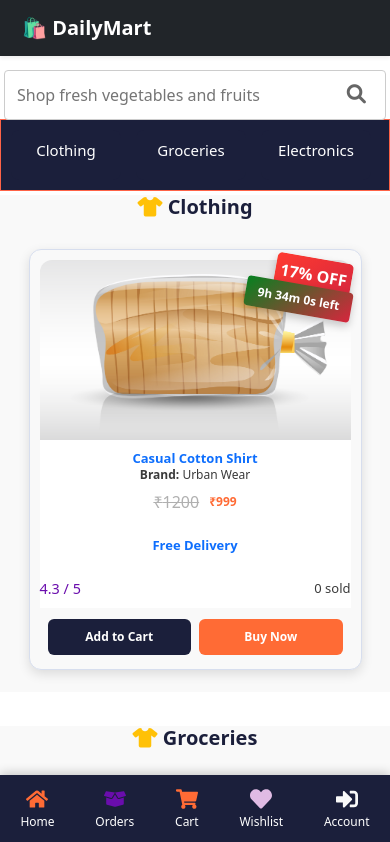
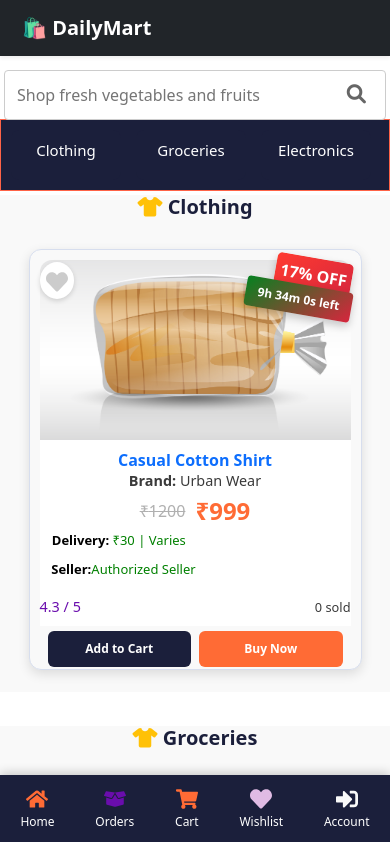
Before and after one commit to Nr-143/E-commerce, a React (Vite) app: page / in a window 390 px wide. Shown: the top 842 px of the page. Built offline with nearby package versions, Linux system fonts and the light colour scheme.

Commit message:
product box updated

```diff
--- a/src/components/PlacedOrderComponent/PlacedOrderComponent.jsx
+++ b/src/components/PlacedOrderComponent/PlacedOrderComponent.jsx
@@ -3,10 +3,14 @@ import { useNavigate } from "react-router-dom";
 import "../PlacedOrderComponent/PlacedOrderComponent.css";
 
 const PlacedOrders = ({ orders }) => {
-  const navigate = useNavigate(); // Hook for navigation
+  const navigate = useNavigate();
 
   const handleTrackOrder = (order) => {
-    navigate("/TrackOrder", { state: { order } }); // Redirect with order details
+    navigate("/TrackOrder", { state: { order } });
+  };
+
+  const handleCustomerService = () => {
+    alert("Contact Customer Care: 1800-123-456 | support@dailymart.com");
   };
 
   return (
@@ -21,27 +25,22 @@ const PlacedOrders = ({ orders }) => {
                 <img src={order.image} alt={order.product} className="order-image" />
                 <div className="order-info">
                   <p className="order-productName"><strong>{order.product}</strong></p>
-                  <p className="order-productId"><span style={{ color: "red",fontWeight:"bold" }}>Order ID: </span>{order.id}</p>
-                  <p className="order-date"> <span style={{ color: "red", fontWeight: "bold" }}>Ordered on: </span>{order.date}</p>
-                  <p className="order-delivery-date">📦 Delivery by: <strong>{order.deliveryDate}</strong></p>
+                  <p className="order-productId">Order ID: {order.id}</p>
+                  <p className="order-date">Ordered on: {order.date}</p>
+                  <p className="order-delivery-date">📦 Delivery by: {order.deliveryDate}</p>
                   <p className="order-address">📍 {order.address}</p>
                 </div>
               </div>
               <div className="order-status">
-                <p>
-                  Status:
-                  <span
-                    className={`status-${order.status.replace(/\s+/g, '').toLowerCase()}`}
-                  >
-                    {order.status}
-                  </span>
-                </p>
+                <p>Status: <span className={`status-${order.status.toLowerCase()}`}>{order.status}</span></p>
               </div>
-
-
+              <div className="order-actions">
+                <button className="track-order-btn" onClick={() => handleTrackOrder(order)}>Track</button>
+                <button className="cancel-order-btn">Cancel</button>
+                <button className="help-btn" onClick={handleCustomerService}>Help</button>
+              </div>
               <div className="order-footer">
                 <p className="order-price">Total: ${order.totalPrice}</p>
-                <button className="track-order-btn" onClick={() => handleTrackOrder(order)}>Track Order</button>
               </div>
             </div>
           ))}
--- a/src/components/ProductCard/ProductCard.jsx
+++ b/src/components/ProductCard/ProductCard.jsx
@@ -1,11 +1,23 @@
 import React, { useState, useRef, useEffect } from "react";
 import { Link } from "react-router-dom";
+import { FaHeart } from "react-icons/fa";
 import defaultImage from "../../assets/icons/06.jpg";
 import "../ProductCard/ProductCards.css";
 
-const ProductCard = ({ product, addToCart }) => {
+const ProductCard = ({ product, addToCart, addToWishlist, wishlist }) => {
   const [timeLeft, setTimeLeft] = useState("");
   const productImageRef = useRef(null);
+  const [isWishlisted, setIsWishlisted] = useState(false);
+
+  useEffect(() => {
+    const isInWishlist = wishlist ? wishlist.some(item => item.id === product.id) : false;
+  }, [wishlist, product.id]);
+
+  const handleWishlist = (e) => {
+    e.stopPropagation();
+    addToWishlist(product);
+    setIsWishlisted(!isWishlisted);
+  };
 
   useEffect(() => {
     if (product.offerEndTime) {
@@ -28,6 +40,15 @@ const ProductCard = ({ product, addToCart }) => {
 
   return (
     <div className="product-card">
+      <div className="wishlist-icon" onClick={handleWishlist}>
+        <FaHeart
+          size={22}
+          style={{
+            color: isWishlisted ? "#FF6B35" : "#ccc",
+            transition: "color 0.3s",
+          }}
+        />
+      </div>
       <Link to={`/product/${product.id}`} className="product-link">
         {product.discount > 0 && <span className="discount-badge">{product.discount}% OFF</span>}
         {timeLeft && <span className="timer-badge">{timeLeft}</span>}
@@ -40,7 +61,8 @@ const ProductCard = ({ product, addToCart }) => {
             <p className="selling-price">₹{product.price}</p>
           </div>
           <div className="delivery-info">
-            <p>{product.deliveryFee > 0 ? `Delivery: ₹${product.deliveryFee}` : "Free Delivery"}</p>
+            <p className="deliveryFee"><strong>Delivery:</strong> <span  style={{color:"green", fontWeight:"lighter"}}>{product.deliveryFee > 0 ? `₹${product.deliveryFee}` : "Free"} | {product.deliveryDays ? `${product.deliveryDays} days` : "Varies"} </span></p>
+            <p className="seller-name"><strong>Seller:</strong><span style={{ color: "green", fontWeight: "lighter" }}>{product.sellerName || "Authorized Seller"} </span> </p>
           </div>
           <div className="rating-sold">
             <div className="rating-points">{product.ratings || 0} / 5</div>
--- a/src/components/ProductCard/ProductCards.css
+++ b/src/components/ProductCard/ProductCards.css
@@ -174,6 +174,10 @@ body {
   transform: rotate(10deg);
   box-shadow: 0px 4px 8px rgba(0, 0, 0, 0.2);
 }
+ .original-price,
+  .selling-price {
+    font-size:large;
+  }
 /* Mobile Responsive Design */
 @media (max-width: 768px) {
   .product-card {
@@ -191,7 +195,7 @@ body {
 
   .original-price,
   .selling-price {
-    font-size: 12px;
+    font-size:x-large;
   }
 
   .rating i {
@@ -297,3 +301,70 @@ body {
 .btn btn-buy{
   background-color:#FF6B35 ;
 }
+/* Wishlist Heart Icon */
+.wishlist-icon {
+  position: absolute;
+  top: 12px;
+  /* right: 1px; */
+  cursor: pointer;
+  background: white;
+  border-radius: 50%;
+  padding: 6px;
+  box-shadow: 0px 2px 5px rgba(0, 0, 0, 0.15);
+  transition: transform 0.2s;
+}
+
+.wishlist-icon:hover {
+  transform: scale(1.1);
+}
+  .deliveryFee{
+    margin-top: -20px;
+        margin-left: -45%;
+            color:black
+
+
+  }
+  .seller-name{
+    margin-top: -2%;
+     margin-left: -38%;
+         color:black
+
+
+  }
+    .rating-sold, .price-info{
+    font-size: 0.8rem;
+    margin-top: -5px;
+  }
+.brand, .seller-info {
+  font-size: 0.9rem;
+  color: #3A3A3A;
+  /* margin: 4px 0; */
+}@media (max-width: 768px) {
+  .card-title {
+    font-size: 1rem;
+  }
+  .product-card-img {
+    height: 180px;
+  }
+  .rating-sold, .price-info{
+    font-size: 0.8rem;
+    margin-top: -5px;
+  }
+  .action-buttons {
+    flex-direction: row;
+    gap: 8px;
+  }
+  .deliveryFee{
+    margin-top: -20px;
+    margin-left: -49%;
+    color:black
+  }
+  .seller-name{
+    margin-top: -2%;
+    margin-left: -46%;
+    color: #000000;
+  }
+  .btn {
+    padding: 6px 10px;
+  }
+}
--- a/src/pages/Home/HomePage.jsx
+++ b/src/pages/Home/HomePage.jsx
@@ -57,7 +57,9 @@ const HomePage = () => {
             "size": ["S", "M", "L", "XL"],
             "isInCart": false,
             "offerEndTime": "2025-03-12T23:59:59Z",
-            "category": "clothing"
+            "category": "clothing",
+            deliveryFee: 30,
+
           },
           {
             "id": 101,
@@ -72,7 +74,9 @@ const HomePage = () => {
             "size": ["S", "M", "L", "XL"],
             "isInCart": false,
             "offerEndTime": "2025-03-12T23:59:59Z",
-            "category": "clothing"
+            "category": "clothing",
+            deliveryFee: 30,
+
           },
           {
             id: 201,
@@ -112,6 +116,8 @@ const HomePage = () => {
             size: ["30", "32", "34", "36"],
             isInCart: false,
             category: "clothing",
+            deliveryFee: 30,
+
           },
           {
             id: 202,
@@ -163,6 +169,8 @@ const HomePage = () => {
             warranty: "6 Months",
             isInCart: false,
             category: "kids",
+            deliveryFee: 30,
+
           },
           {
             id: 4,
@@ -175,6 +183,7 @@ const HomePage = () => {
             ratings: 4.4,
             isInCart: false,
             category: "books",
+            deliveryFee: 30,
           },
           {
             id: 104,
```
